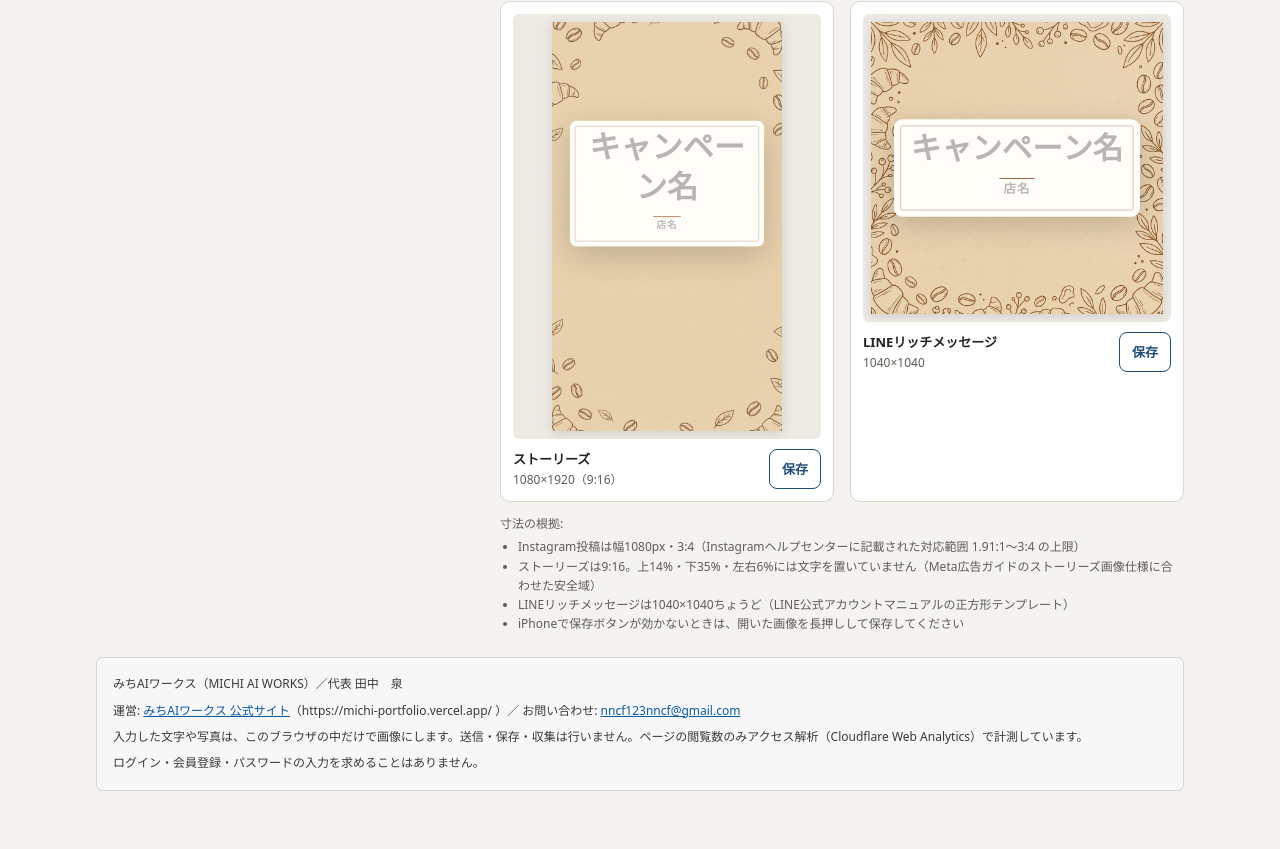
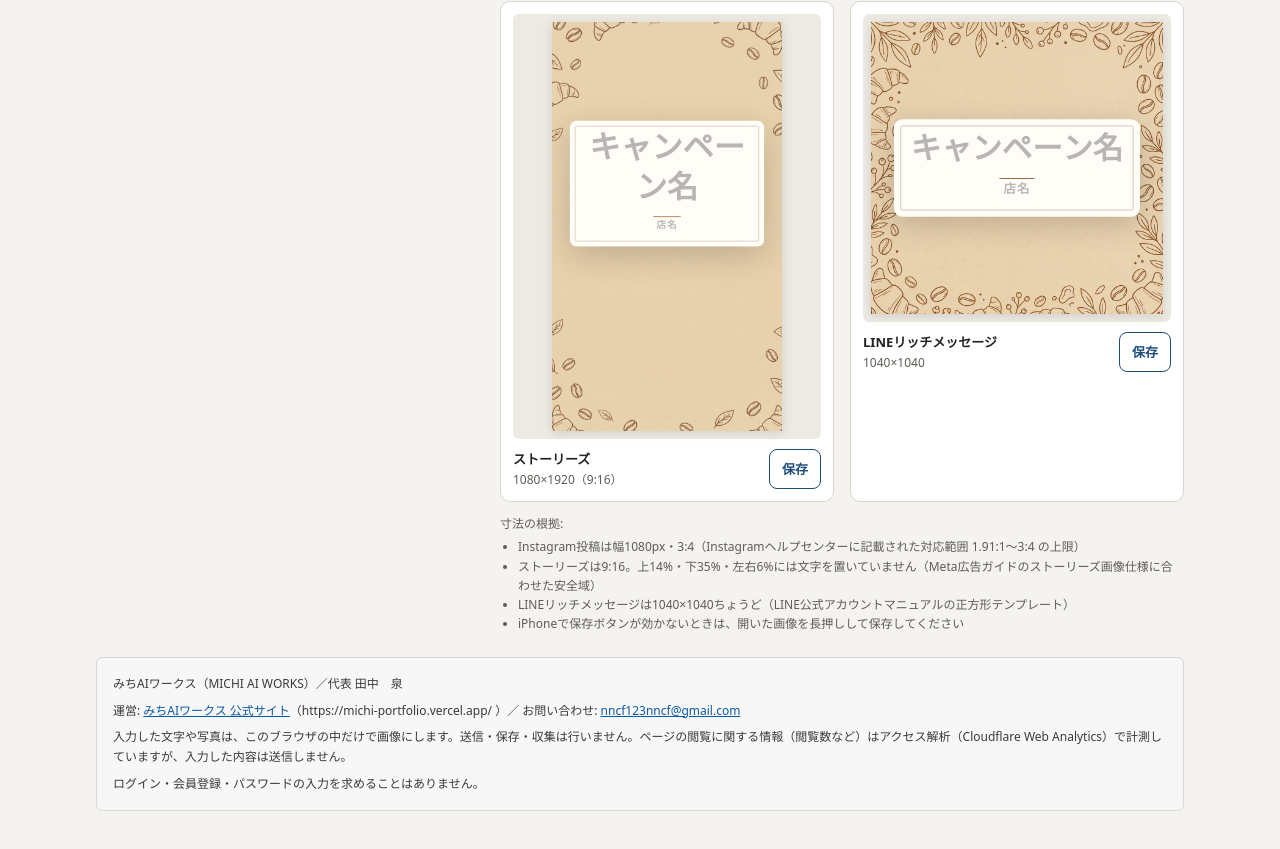
Before and after one commit to nncf123nncf-oss/campaign-kit, a plain HTML site: page index.html in a window 1280 px wide. Shown: the part 733-1582 px from the top of the page. Drawn offline with Linux system fonts and the light colour scheme.

Commit message:
フッタの計測表現を実態に合わせる（閲覧数のみ→閲覧に関する情報。入力内容は送信しない）

```diff
--- a/index.html
+++ b/index.html
@@ -139,7 +139,7 @@
   <footer class="mw-footer">
     <p>みちAIワークス（MICHI AI WORKS）／代表 田中　泉</p>
     <p>運営: <a href="https://michi-portfolio.vercel.app/" rel="noopener">みちAIワークス 公式サイト</a>（https://michi-portfolio.vercel.app/ ）／ お問い合わせ: <a href="mailto:nncf123nncf@gmail.com">nncf123nncf@gmail.com</a></p>
-    <p>入力した文字や写真は、このブラウザの中だけで画像にします。送信・保存・収集は行いません。ページの閲覧数のみアクセス解析（Cloudflare Web Analytics）で計測しています。</p>
+    <p>入力した文字や写真は、このブラウザの中だけで画像にします。送信・保存・収集は行いません。ページの閲覧に関する情報（閲覧数など）はアクセス解析（Cloudflare Web Analytics）で計測していますが、入力した内容は送信しません。</p>
     <p>ログイン・会員登録・パスワードの入力を求めることはありません。</p>
   </footer>
 </main>
@@ -669,6 +669,6 @@
   };
 })();
 </script>
-<!-- Cloudflare Web Analytics（ページの閲覧数のみ。入力内容は送信しません） --><script defer src="https://static.cloudflareinsights.com/beacon.min.js" data-cf-beacon='{"token": "b4c9f7e78daf4edb84ef52b88633f649"}'></script><!-- End Cloudflare Web Analytics -->
+<!-- Cloudflare Web Analytics（ページの閲覧に関する計測。入力内容は送信しません） --><script defer src="https://static.cloudflareinsights.com/beacon.min.js" data-cf-beacon='{"token": "b4c9f7e78daf4edb84ef52b88633f649"}'></script><!-- End Cloudflare Web Analytics -->
 </body>
 </html>
```
Also changed, not shown: 1 other file.
